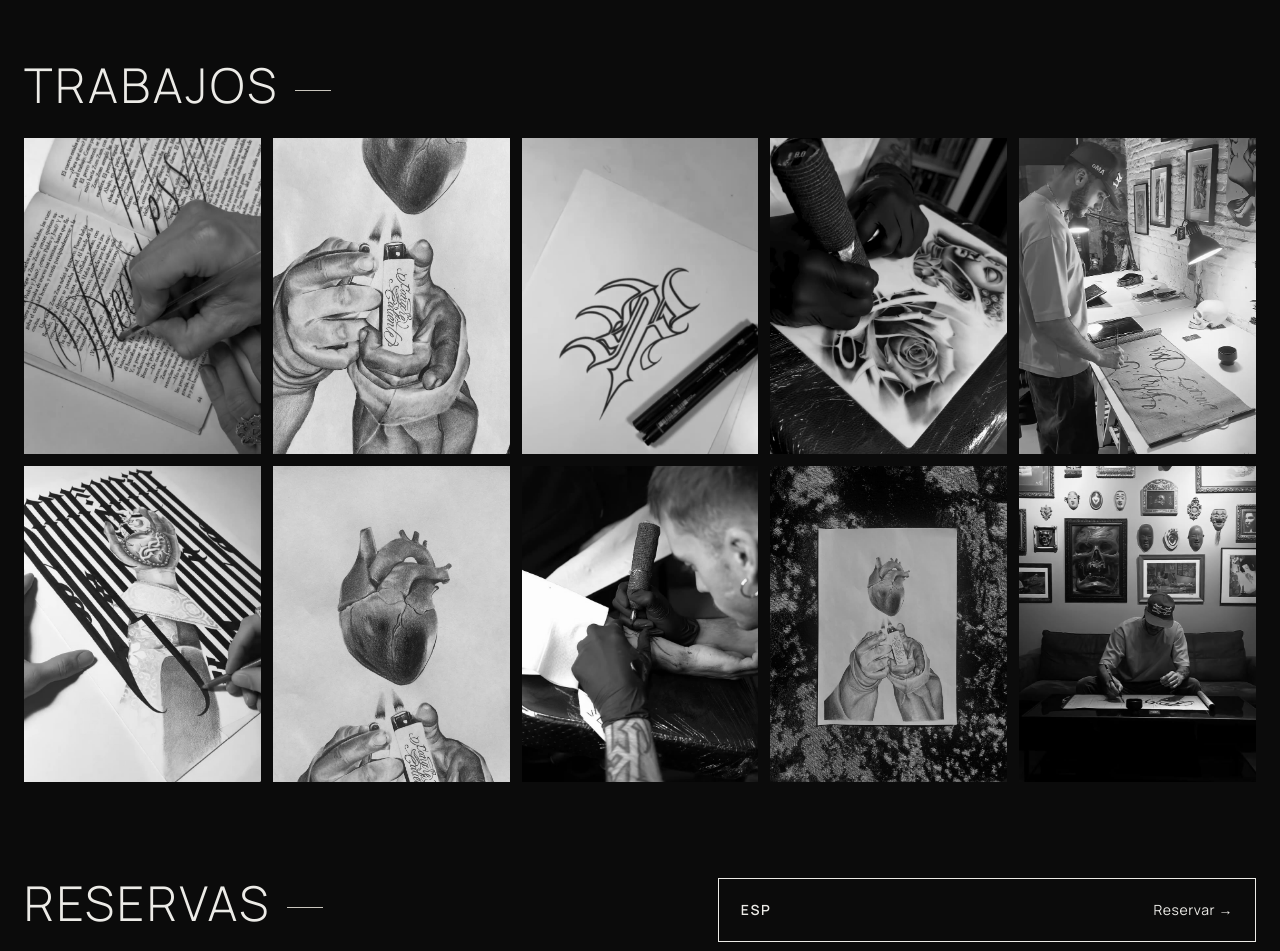
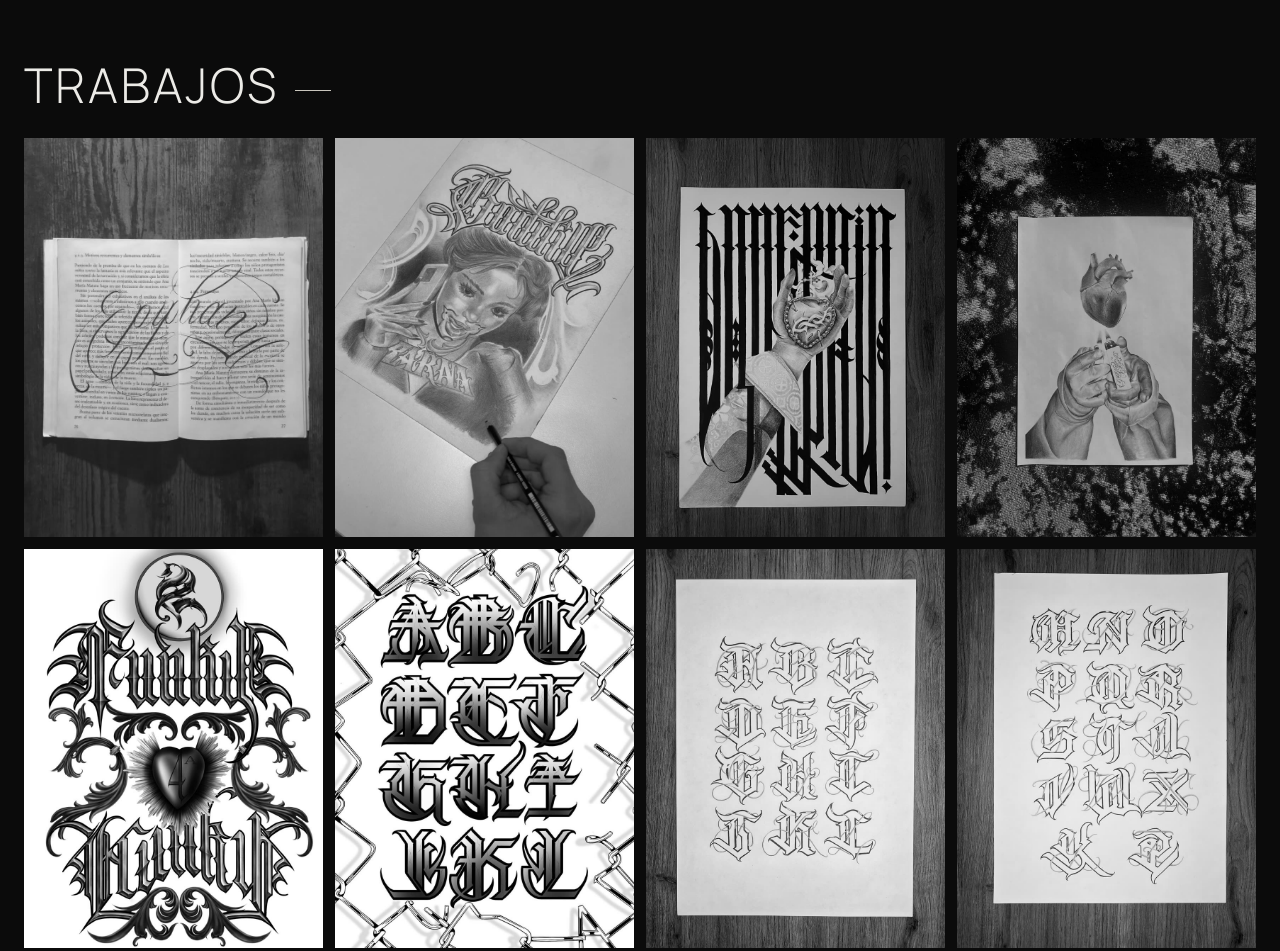
Before and after one commit to EduardAlfonso/EduardAlfonso.github.io, a plain HTML site: page index.html in a window 1280 px wide. Shown: the part 920-1871 px from the top of the page. Drawn offline with Linux system fonts and the light colour scheme.

Commit message:
Add files via upload

```diff
--- a/index.html
+++ b/index.html
@@ -7,7 +7,7 @@
 <meta name="description" content="Eduard Alfonso, tatuador de lettering y black and grey en Barcelona. Reservas, trabajos, The Word Archive y shop.">
 <meta property="og:title" content="Eduard Alfonso · Lettering & Black and Grey">
 <meta property="og:description" content="Tatuador de lettering y black and grey en Barcelona.">
-<meta property="og:image" content="media/poster.jpg">
+<meta property="og:image" content="poster.jpg">
 <link rel="icon" href="logo.png">
 <link rel="preconnect" href="https://fonts.googleapis.com">
 <link rel="preconnect" href="https://fonts.gstatic.com" crossorigin>
@@ -47,7 +47,7 @@ section{max-width:1280px;margin:0 auto;padding:96px 24px 0}
 h2{font-family:var(--brush);font-weight:300;font-size:clamp(30px,4.4vw,48px);letter-spacing:.06em;text-transform:uppercase;line-height:1.05;margin:0 0 28px;text-wrap:balance}
 h2 .sello{display:inline-block;width:36px;height:1px;background:var(--seal);margin-left:16px;vertical-align:middle}
 
-.grid{display:grid;grid-template-columns:repeat(5,1fr);gap:12px}
+.grid{display:grid;grid-template-columns:repeat(4,1fr);gap:12px}
 .grid figure{margin:0;overflow:hidden;background:#1a1a1a}
 .grid img{width:100%;aspect-ratio:3/4;object-fit:cover;filter:grayscale(1);transition:filter .4s ease,transform .6s ease}
 .grid figure:hover img{filter:grayscale(0);transform:scale(1.03)}
@@ -120,8 +120,8 @@ a:focus-visible,button:focus-visible{outline:2px solid var(--seal);outline-offse
 
 <main>
   <div class="hero">
-    <video class="v-escritorio" src="media/portada.mp4" poster="media/poster.jpg" autoplay muted loop playsinline preload="metadata" aria-label="Eduard dibujando lettering y tatuando black and grey"></video>
-    <video class="v-movil" src="media/portada-movil.mp4" poster="media/t5.jpg" autoplay muted loop playsinline preload="metadata" aria-label="Eduard dibujando lettering y tatuando black and grey"></video>
+    <video class="v-escritorio" src="portada.mp4" poster="poster.jpg" autoplay muted loop playsinline preload="metadata" aria-label="Eduard dibujando lettering y tatuando black and grey"></video>
+    <video class="v-movil" src="portada-movil.mp4" poster="media/t5.jpg" autoplay muted loop playsinline preload="metadata" aria-label="Eduard dibujando lettering y tatuando black and grey"></video>
   </div>
   <div class="lead">
     <p><strong>Lettering &amp; Black and Grey.</strong> Tatuaje, caligrafía y dibujo.</p>
@@ -131,16 +131,18 @@ a:focus-visible,button:focus-visible{outline:2px solid var(--seal);outline-offse
   <section id="trabajos" aria-labelledby="t-trabajos">
     <h2 id="t-trabajos">Trabajos<span class="sello" aria-hidden="true"></span></h2>
     <div class="grid">
-      <figure><img src="media/t4.jpg" alt="Lettering escrito a mano sobre las páginas de un libro" loading="lazy"></figure>
-      <figure><img src="media/c2.jpg" alt="Dibujo black and grey de unas manos con un mechero y un corazón" loading="lazy"></figure>
-      <figure><img src="media/t1.jpg" alt="Letra gótica dibujada con rotulador" loading="lazy"></figure>
-      <figure><img src="media/t3.jpg" alt="Rosa en black and grey sobre piel sintética" loading="lazy"></figure>
-      <figure><img src="media/t5.jpg" alt="Caligrafía con pincel y tinta china" loading="lazy"></figure>
-      <figure><img src="media/t2.jpg" alt="Pieza de lettering gótico con ilustración de una mano" loading="lazy"></figure>
-      <figure><img src="media/c4.jpg" alt="Corazón dibujado a lápiz sobre un mechero" loading="lazy"></figure>
-      <figure><img src="media/t7.jpg" alt="Sesión de tatuaje de lettering en el antebrazo" loading="lazy"></figure>
-      <figure><img src="media/c1.jpg" alt="Lámina black and grey terminada" loading="lazy"></figure>
-      <figure><img src="media/t6.jpg" alt="Caligrafía con pincel en el estudio" loading="lazy"></figure>
+      <figure><img src="w01.jpg" alt="Lettering gótico con corazón" loading="lazy"></figure>
+      <figure><img src="w02.jpg" alt="Abecedario gótico sobre una valla" loading="lazy"></figure>
+      <figure><img src="w03.jpg" alt="Abecedario gótico a lápiz" loading="lazy"></figure>
+      <figure><img src="w04.jpg" alt="Dibujo black and grey de unas manos con un mechero y un corazón" loading="lazy"></figure>
+      <figure><img src="w05.jpg" alt="Letra ornamental en black and grey" loading="lazy"></figure>
+      <figure><img src="w06.jpg" alt="Lettering LOYAL con ilustración" loading="lazy"></figure>
+      <figure><img src="w07.jpg" alt="Letra gótica dibujada a mano" loading="lazy"></figure>
+      <figure><img src="w08.jpg" alt="Lettering con retrato y año 2024" loading="lazy"></figure>
+      <figure><img src="w09.jpg" alt="Trabajo de lettering de Eduard Alfonso" loading="lazy"></figure>
+      <figure><img src="w10.jpg" alt="Trabajo de lettering de Eduard Alfonso" loading="lazy"></figure>
+      <figure><img src="w11.jpg" alt="Trabajo de lettering de Eduard Alfonso" loading="lazy"></figure>
+      <figure><img src="w12.jpg" alt="Trabajo de lettering de Eduard Alfonso" loading="lazy"></figure>
     </div>
   </section>
 
```
Also changed, not shown: w01.jpg (added), w02.jpg (added), w03.jpg (added), w04.jpg (added), w05.jpg (added), w06.jpg (added), w07.jpg (added), w08.jpg (added), w09.jpg (added), w10.jpg (added), w11.jpg (added), w12.jpg (added).
